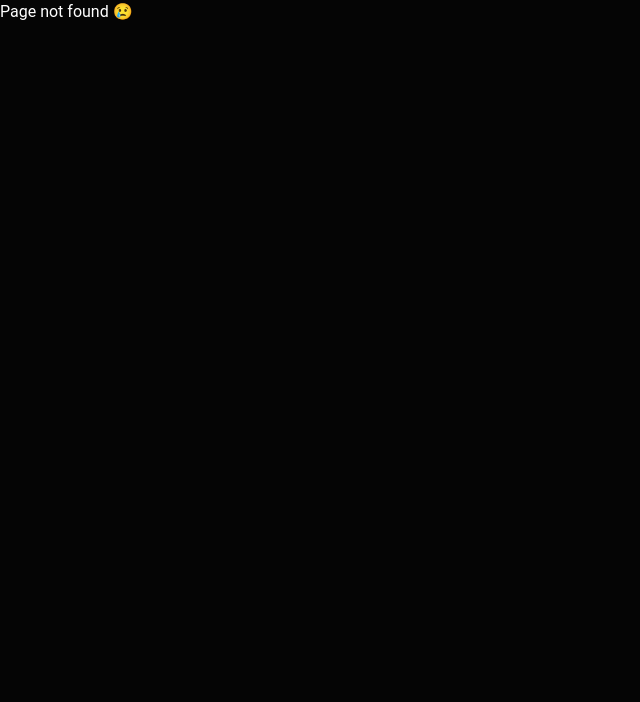
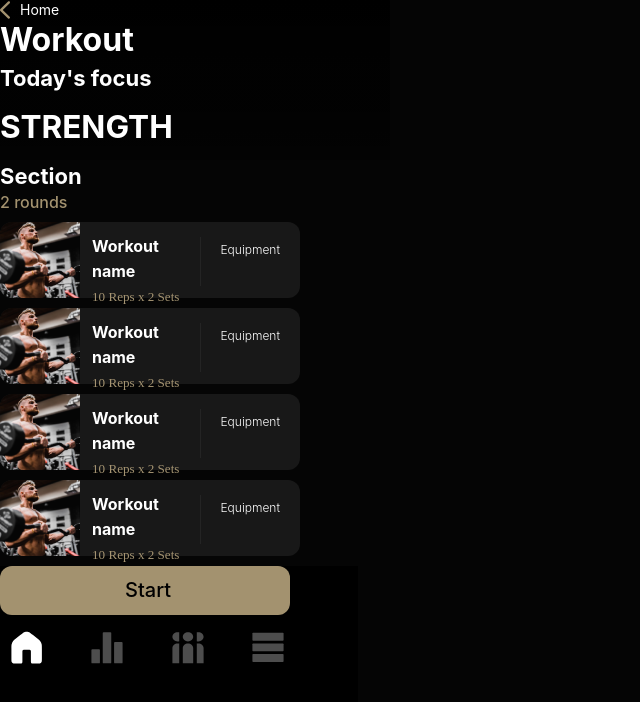
Before and after one commit to on-the-move-life/otm-client, a React (Create React App) app: page /test in a window 1280 px wide. Before the commit this address had no page. Shown: the top 702 px of the page, without its empty margins (0-640 px from the left). Built offline with nearby package versions, Linux system fonts and the light colour scheme.

Commit message:
api added- temp

```diff
--- a/src/App.js
+++ b/src/App.js
@@ -1,5 +1,5 @@
 import { BrowserRouter, Routes, Route } from 'react-router-dom';
-import { Login, Home, PageNotFound, OpeningPage } from './pages';
+import { Login, Home, PageNotFound, OpeningPage, Workout } from './pages';
 import { AuthProvider } from './contexts/AuthContext';
 import Questionnaire from './features/Questionnaire/Questionnaire';
 
@@ -12,6 +12,7 @@ function App() {
           <Route path="/login" element={<Login />} />
           <Route path="/home" element={<Home />} />
           <Route path="/questionnaire" element={<Questionnaire />} />
+          <Route path='/test' element={<Workout/>} />
           <Route path="*" element={<PageNotFound />} />
         </Routes>
       </BrowserRouter>
--- a/src/components/homeBar.js
+++ b/src/components/homeBar.js
@@ -2,47 +2,22 @@ import React from 'react';
 
 const HomeBar = () => {
   const containerStyle = {
-    width: '390px',
+    width: '358px',
     height: '139px',
     flexShrink: 0,
     background: 'rgba(0, 0, 0, 0.85)',
     backdropFilter: 'blur(37px)',
     // padding: '5px'
   };
-  const startDivStyle = {
-    width: '358px',
-    height: '49px',
-    flexShrink: 0,
-    borderRadius: '12px',
-    background: '#A3926F',
-    mixBlendMode: 'screen',
-  };
-  const startContentStyle = {
-    position: 'relative',
-    top: '10px',
-    left:'150px',
-    color: '#000',
-    fontFamily: 'SF Pro Display',
-    fontSize: '20px',
-    fontStyle: 'normal',
-    fontWeight: 500,
-    lineHeight: 'normal',
-  };
-  const iconDivStyle = {
-    position:'relative',
-    left: '20px',
-    display: 'flex',
-    'justify-content': 'space-between',
-    width: '320px',
-    height: '49px',
-    paddingTop: '15px'
-  };
+
   return (
-    <div style={containerStyle}>
-      <div style={startDivStyle}>
-        <p style={startContentStyle}>Start</p>
+    <div className="h-[139px] w-[358px] flex-shrink-0 bg-[rgba(0,_0,_0,_0.85)] backdrop-blur-[37px] backdrop-filter">
+      <div className="h-[49px] w-[290px] flex-shrink-0 rounded-[12px] bg-[#A3926F] mix-blend-screen">
+        <p className="relative left-[125px] top-[12px] font-['SF_Pro_Display'] text-[20px] font-medium not-italic leading-[normal] text-[#000]">
+          Start
+        </p>
       </div>
-      <div style={iconDivStyle}>
+      <div className="relative left-[10px] flex h-[49px] w-[275px] justify-between pt-[15px]">
         <img src={'/assets/home.svg'}></img>
         <img src={'/assets/stats.svg'}></img>
         <img src={'/assets/community.svg'}></img>
--- /dev/null
+++ b/src/components/movement.js
@@ -0,0 +1,77 @@
+import React from 'react';
+
+const Section = (props) => {
+  const divStyle = {
+    display: 'flex',
+    borderRadius: '12px',
+    background: 'rgba(63, 63, 63, 0.30)',
+    mixBlendMode: 'screen',
+    width: '358px',
+    height: '76px',
+    flexShrink: 0,
+    margin: '10px 0 10px 0'
+  };
+
+  const workoutTextStyle = {
+    color: '#FFF',
+    fontFamily: 'SF Pro Display',
+    fontSize: '16px',
+    fontStyle: 'normal',
+    fontWeight: 700,
+    lineHeight: '25px',
+  };
+
+  const equipmentTextStyle = {
+    color: '#FFF',
+    fontFamily: 'SF Pro Display',
+    fontSize: '12px',
+    fontStyle: 'normal',
+    fontWeight: 300,
+    lineHeight: 'normal',
+    padding: '20px',
+    // borderLeft: '1px solid white'
+  };
+
+  const repsStyle = {
+    color: '#A3926F',
+    fontFamily: 'Regio Mono',
+    fontSize: '13.125px',
+    fontStyle: 'normal',
+    fontWeight: 400,
+    lineHeight: 'normal',
+    paddingTop: '5px',
+  };
+
+  const imageStyle = {
+    width: '109px',
+    height: '76px',
+    flexShrink: 0,
+    borderRadius: '12px 0 0 12px',
+  };
+
+  const middleDivStyle = {
+    padding: '15px',
+  };
+
+  const lineDivStyle = {
+    position: 'relative',
+    top: '15px',
+    width: '1px',
+    height: '49px',
+    background: '#0E0E0E',
+    mixBlendMode: 'screen',
+  };
+  return (
+    <div style={divStyle}>
+      <img src={'/assets/workout.png'} style={imageStyle}></img>
+      <div style={middleDivStyle}>
+        <p style={workoutTextStyle}>Workout name</p>
+        <p style={repsStyle}>10 Reps x 2 Sets</p>
+      </div>
+      <div style={lineDivStyle}></div>
+      <p style={equipmentTextStyle}>Equipment</p>
+    </div>
+  );
+};
+
+export default Section;
--- a/src/components/section.js
+++ b/src/components/section.js
@@ -1,75 +1,15 @@
 import React from 'react';
 
 const Section = (props) => {
-  const divStyle = {
-    display: 'flex',
-    borderRadius: '12px',
-    background: 'rgba(63, 63, 63, 0.30)',
-    mixBlendMode: 'screen',
-    width: '358px',
-    height: '76px',
-    flexShrink: 0,
-    margin: '10px 0 10px 0'
-  };
-
-  const workoutTextStyle = {
-    color: '#FFF',
-    fontFamily: 'SF Pro Display',
-    fontSize: '16px',
-    fontStyle: 'normal',
-    fontWeight: 700,
-    lineHeight: '25px',
-  };
-
-  const equipmentTextStyle = {
-    color: '#FFF',
-    fontFamily: 'SF Pro Display',
-    fontSize: '12px',
-    fontStyle: 'normal',
-    fontWeight: 300,
-    lineHeight: 'normal',
-    padding: '20px',
-    // borderLeft: '1px solid white'
-  };
-
-  const repsStyle = {
-    color: '#A3926F',
-    fontFamily: 'Regio Mono',
-    fontSize: '13.125px',
-    fontStyle: 'normal',
-    fontWeight: 400,
-    lineHeight: 'normal',
-    paddingTop: '5px',
-  };
-
-  const imageStyle = {
-    width: '109px',
-    height: '76px',
-    flexShrink: 0,
-    borderRadius: '12px 0 0 12px',
-  };
-
-  const middleDivStyle = {
-    padding: '15px',
-  };
-
-  const lineDivStyle = {
-    position: 'relative',
-    top: '15px',
-    width: '1px',
-    height: '49px',
-    background: '#0E0E0E',
-    mixBlendMode: 'screen',
-  };
   return (
-    <div style={divStyle}>
-      <img src={'/assets/workout.png'} style={imageStyle}></img>
-      <div style={middleDivStyle}>
-        <p style={workoutTextStyle}>Workout name</p>
-        <p style={repsStyle}>10 Reps x 2 Sets</p>
+    <div className="flex rounded-[12px] bg-[rgba(63,_63,_63,_0.30)] mix-blend-screen w-[300px] h-[76px] flex-shrink-0 mx-[0] my-[10px]">
+      <img src={'/assets/workout.png'} className="w-[80px] h-[76px] flex-shrink-0 rounded-tl-[12px] rounded-br-[0] rounded-tr-[0] rounded-bl-[12px]"></img>
+      <div className="p-[12px]">
+        <p className="text-[#FFF] font-['SF_Pro_Display'] text-[16px] not-italic font-bold leading-[25px]">Workout name</p>
+        <p className="text-[#A3926F] font-['Regio_Mono'] text-[13.125px] not-italic font-normal leading-[normal] pt-[5px]">10 Reps x 2 Sets</p>
       </div>
-      <div style={lineDivStyle}></div>
-      <p style={equipmentTextStyle}>Equipment</p>
+      <div className="relative top-[15px] w-px h-[49px] bg-[#0E0E0E] mix-blend-screen"></div>
+      <p className="text-[#FFF] font-['SF_Pro_Display'] text-[12px] not-italic font-light leading-[normal] p-[20px]">Equipment</p>
     </div>
   );
 };
--- /dev/null
+++ b/src/features/workout/apiClient.js
@@ -0,0 +1,24 @@
+import axios from 'axios';
+
+export const axiosClient = axios.create({
+  // baseURL: `http://localhost:3001`,
+  baseURL: `https://otm-main-production.up.railway.app/api/v1/workout/hyper`,
+  headers: {
+    Accept: 'application/json',
+    'Content-Type': 'application/json',
+  },
+});
+
+axiosClient.interceptors.response.use(
+  function (response) {
+    return response;
+  },
+  function (error) {
+    // let res = error.response;
+    // if (res.status === 401) {
+    //   window.location.href = "https://example.com/login";
+    // }
+    // console.error("Looks like there was a problem. Status Code:");
+    return Promise.reject(error);
+  },
+);
--- a/src/pages/index.js
+++ b/src/pages/index.js
@@ -2,3 +2,4 @@ export { default as Login } from './Login';
 export { default as Home } from './Home';
 export { default as PageNotFound } from './PageNotFound';
 export { default as OpeningPage } from './OpeningPage';
+export { default as Workout } from './workout';
--- a/src/pages/workout.js
+++ b/src/pages/workout.js
@@ -1,97 +1,69 @@
-import React from 'react';
+import React, { useEffect, useState } from 'react';
 import HomeBar from '../components/homeBar';
 import Section from '../components/section';
 
 const Workout = () => {
-  const containerStyle = {};
+  const [workout, setWorkout] = useState([]);
+
+  const fetchWorkout = async () => {
+    try {
+      const workoutRes = await fetch(
+        'https://otm-main-production.up.railway.app/api/v1/workout/hyper?memberCode=KU',
+      );
+
+      const workoutData = await workoutRes.json();
+      console.log(workoutData);
+      setWorkout(workoutData);
+    } catch (error) {
+      console.error('Error fetching data:', error);
+    }
+  };
+
+  useEffect(() => fetchWorkout, []);
 
   const sectionContainerStyle = {
-    // width: '920px',
+    width: '300px',
     // height: '920px',
     flexShrink: 0,
     // borderRadius: '920px',
     // background: 'rgba(163, 146, 111, 0.15)',
     // filter: 'blur(199.13499450683594px)',
   };
-  const sectionHeaderStyle = {
-    color: '#FFF',
-    fontFamily: 'SF Pro Display',
-    fontSize: '22px',
-    fontStyle: 'normal',
-    fontWeight: 700,
-    lineHeight: '32px',
-  };
-
-  const roundStyle = {
-    color: '#A3926F',
-    fontFamily: 'SF Pro Text',
-    fontSize: '16px',
-    fontStyle: 'normal',
-    fontWeight: 500,
-    lineHeight: '20px',
-  };
-
-  const homeContentStyle = {
-    color: 'var(--Gold, #A3926F)',
-    fontFamily: 'SF Pro Text',
-    fontSize: '14px',
-    fontStyle: 'normal',
-    fontWeight: 400,
-    lineHeight: '20px',
-    paddingLeft: '10px',
-  };
-
-  const workoutContentStyle = {
-    color: 'var(--White, #FFF)',
-    fontFamily: 'SF Pro Display',
-    fontSize: '32px',
-    fontStyle: 'normal',
-    fontWeight: 700,
-    lineHeight: '40px',
-  };
-
-  const focusContentStyle = {
-    color: 'var(--White, #FFF)',
-    fontFamily: 'SF Pro Display',
-    fontSize: '22px',
-    fontStyle: 'normal',
-    fontWeight: 700,
-    lineHeight: '32px',
-    paddingTop: '2px',
-  };
-
-  const strengthContentStyle = {
-    color: 'var(--Gold, #A3926F)',
-    fontFamily: 'SF Pro Display',
-    fontSize: '31.565px',
-    fontStyle: 'normal',
-    fontWeight: 700,
-    lineHeight: '45.913px',
-    padding: '10px 0 10px 0',
-  };
 
   const topDivStyle = {
-    'background-image': "url('/assets/workout-top.png')",
+    backgroundImage: "url('/assets/workout-top.png')",
     background:
       'linear-gradient(180deg, #000 0%, rgba(0, 0, 0, 0.87) 20.83%, rgba(0, 0, 0, 0.71) 45.47%, rgba(0, 0, 0, 0.72) 68.01%, rgba(0, 0, 0, 0.42) 100%)',
-    // width: '390px',
+      // width: '390px',
     // height: '233px',
   };
 
   return (
-    <div style={containerStyle}>
+    <div className="w-[390px]">
       <div style={topDivStyle}>
-        <div style={{ display: 'flex', flexDirection: 'row' }}>
+        <div className="flex flex-row">
           <img src={'/assets/chevron.left.svg'}></img>
-          <p style={homeContentStyle}>Home</p>
+          <p className="pl-[10px] font-['SF_Pro_Text'] text-[14px] font-normal not-italic leading-[20px]">
+            Home
+          </p>
         </div>
 
-        <p style={workoutContentStyle}>Workout</p>
-        <p style={focusContentStyle}>Today's focus</p>
-        <p style={strengthContentStyle}>STRENGTH</p>
+        <p className="font-['SF_Pro_Display'] text-[32px] font-bold not-italic leading-[40px]">
+          Workout
+        </p>
+        <p className="pt-[2px] font-['SF_Pro_Display'] text-[22px] font-bold not-italic leading-[32px]">
+          Today's focus
+        </p>
+        <p className="px-[0] py-[10px] font-['SF_Pro_Display'] text-[31.565px] font-bold not-italic leading-[45.913px]">
+          STRENGTH
+        </p>
       </div>
-      <p style={sectionHeaderStyle}>Section</p>
-      <p style={roundStyle}>2 rounds</p>
+      <p className="font-['SF_Pro_Display'] text-[22px] font-bold not-italic leading-[32px] text-[#FFF]">
+        Section
+      </p>
+      <p className="font-['SF_Pro_Text'] text-[16px] font-medium not-italic leading-[20px] text-[#A3926F]">
+        2 rounds
+      </p>
       <div style={sectionContainerStyle}>
         <Section />
         <Section />
```
